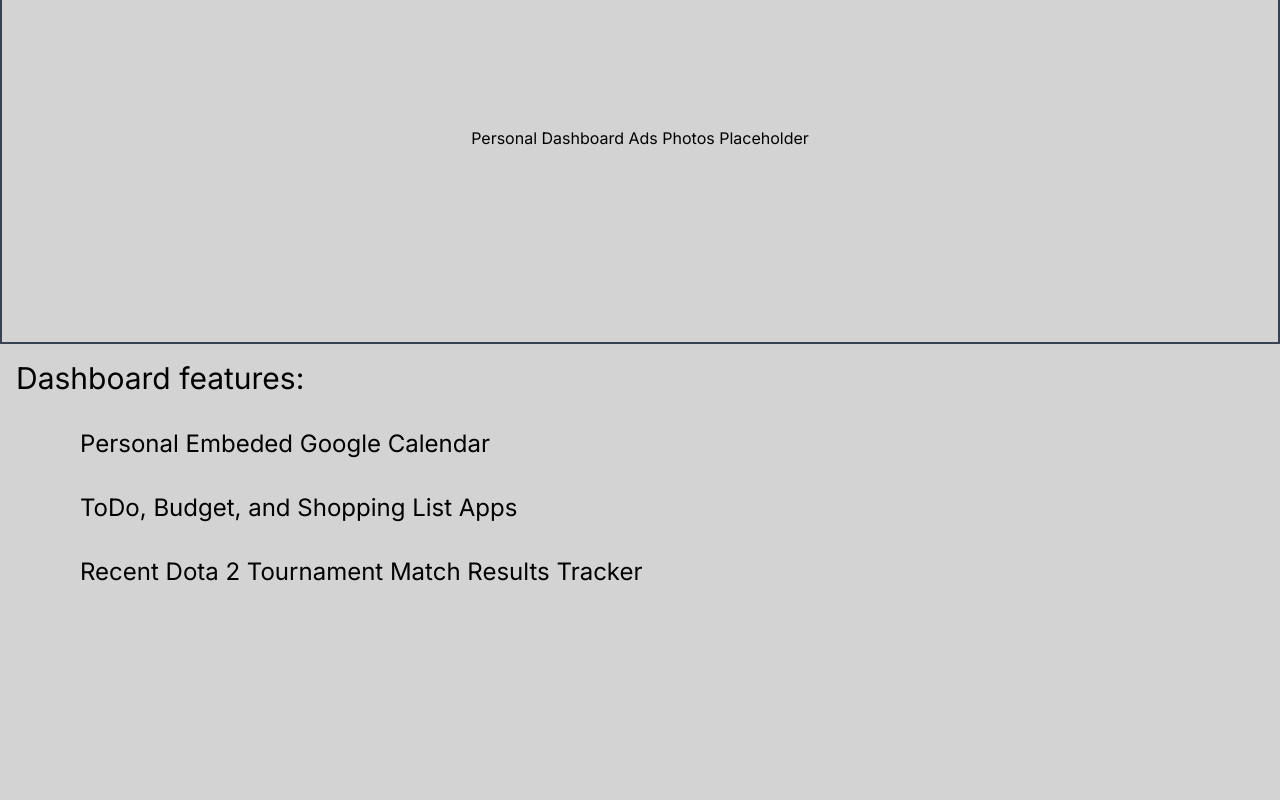
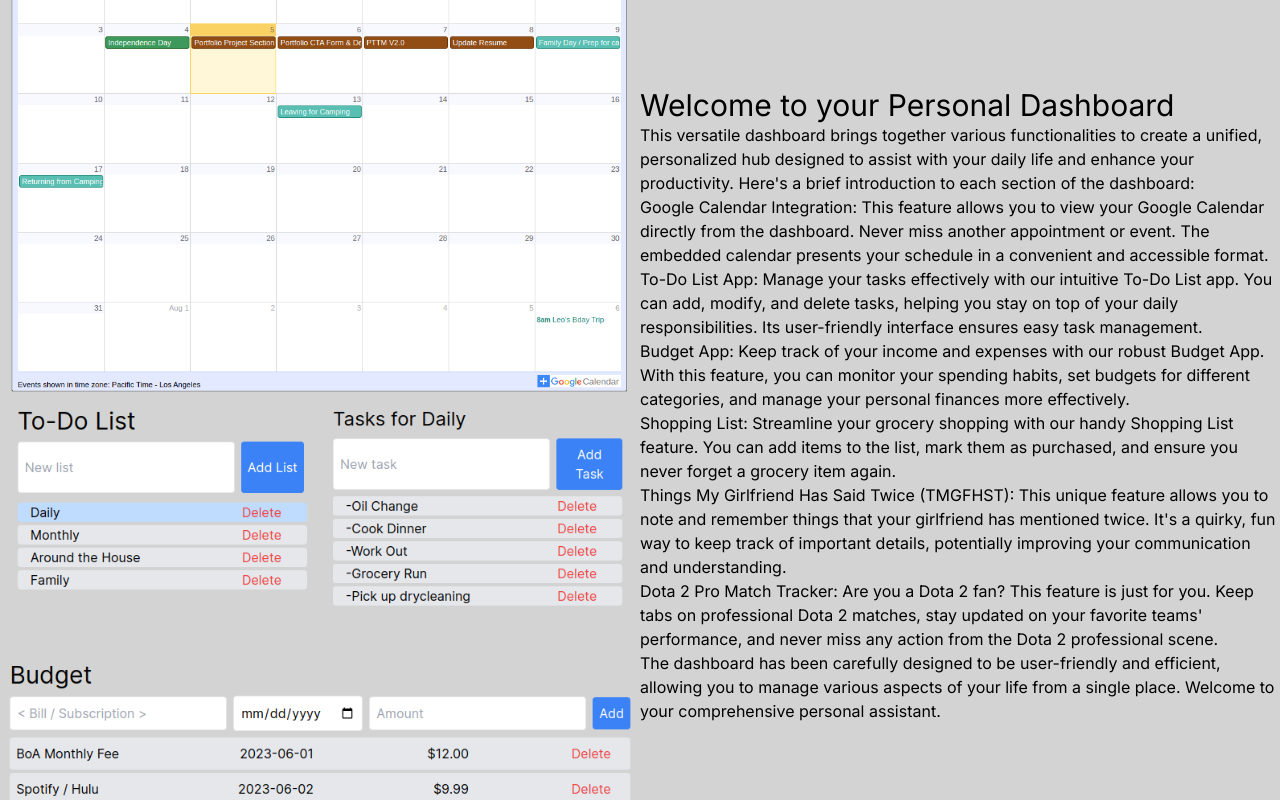
Before and after one commit to jramos5883/dashboard, a Next.js app in the folder dashboard-app/: page /landingPage in a window 1280 px wide. Shown: the part 280-1080 px from the top of the page. Before the commit the page ends 884 px from the top, so only its background shows below. Built offline with nearby package versions, Linux system fonts and the light colour scheme; no server answers.

Commit message:
Working of styling landing page, need to finish layout and deploy

```diff
--- a/dashboard-app/app/landingPage/page.jsx
+++ b/dashboard-app/app/landingPage/page.jsx
@@ -1,21 +1,77 @@
+import Image from "next/image";
+
 export default function LandingPage() {
   return (
-    <div className="homepage-container h-screen">
-      <h1 className="text-5xl p-4">Landing Page!</h1>
-      <p className="text-3xl p-4">Product Description</p>
-      <div className="border-2 border-gray-700 flex justify-center justify-items-center items-center">
-        <h2 className="p-48">Personal Dashboard Ads Photos Placeholder</h2>
+    <div className="flex flex-row justify-center justify-items-center items-center">
+      <div className="w-1/2">
+        <Image
+          className=""
+          layout="responsive"
+          height={500}
+          width={500}
+          src="/dashboardCalendar1.png"
+          alt="Embeded Google Calendar"
+        />
+        <Image
+          className=""
+          layout="responsive"
+          height={500}
+          width={500}
+          src="/dashboardToDoBudget1.png"
+          alt="To Do and Budget App"
+        />
       </div>
-      <p className="text-3xl p-4">Dashboard features:</p>
-      <ul>
-        <li className="text-2xl p-4 px-20">Personal Embeded Google Calendar</li>
-        <li className="text-2xl p-4 px-20">
-          ToDo, Budget, and Shopping List Apps
-        </li>
-        <li className="text-2xl p-4 px-20">
-          Recent Dota 2 Tournament Match Results Tracker
-        </li>
-      </ul>
+      <div className="w-1/2">
+        <h1 className="text-3xl">Welcome to your Personal Dashboard</h1>
+        <p>
+          This versatile dashboard brings together various functionalities to
+          create a unified, personalized hub designed to assist with your daily
+          life and enhance your productivity. Here&apos;s a brief introduction
+          to each section of the dashboard:
+        </p>
+        <p>
+          Google Calendar Integration: This feature allows you to view your
+          Google Calendar directly from the dashboard. Never miss another
+          appointment or event. The embedded calendar presents your schedule in
+          a convenient and accessible format.{" "}
+        </p>
+        <p>
+          To-Do List App: Manage your tasks effectively with our intuitive To-Do
+          List app. You can add, modify, and delete tasks, helping you stay on
+          top of your daily responsibilities. Its user-friendly interface
+          ensures easy task management.
+        </p>
+
+        <p>
+          Budget App: Keep track of your income and expenses with our robust
+          Budget App. With this feature, you can monitor your spending habits,
+          set budgets for different categories, and manage your personal
+          finances more effectively.
+        </p>
+        <p>
+          Shopping List: Streamline your grocery shopping with our handy
+          Shopping List feature. You can add items to the list, mark them as
+          purchased, and ensure you never forget a grocery item again.
+        </p>
+        <p>
+          Things My Girlfriend Has Said Twice (TMGFHST): This unique feature
+          allows you to note and remember things that your girlfriend has
+          mentioned twice. It&apos;s a quirky, fun way to keep track of
+          important details, potentially improving your communication and
+          understanding.
+        </p>
+        <p>
+          Dota 2 Pro Match Tracker: Are you a Dota 2 fan? This feature is just
+          for you. Keep tabs on professional Dota 2 matches, stay updated on
+          your favorite teams&apos; performance, and never miss any action from
+          the Dota 2 professional scene.
+        </p>
+        <p>
+          The dashboard has been carefully designed to be user-friendly and
+          efficient, allowing you to manage various aspects of your life from a
+          single place. Welcome to your comprehensive personal assistant.
+        </p>
+      </div>
     </div>
   );
 }
```
Also changed, not shown: dashboard-app/public/dashboardCalendar1.png (added), dashboard-app/public/dashboardToDoBudget1.png (added).
